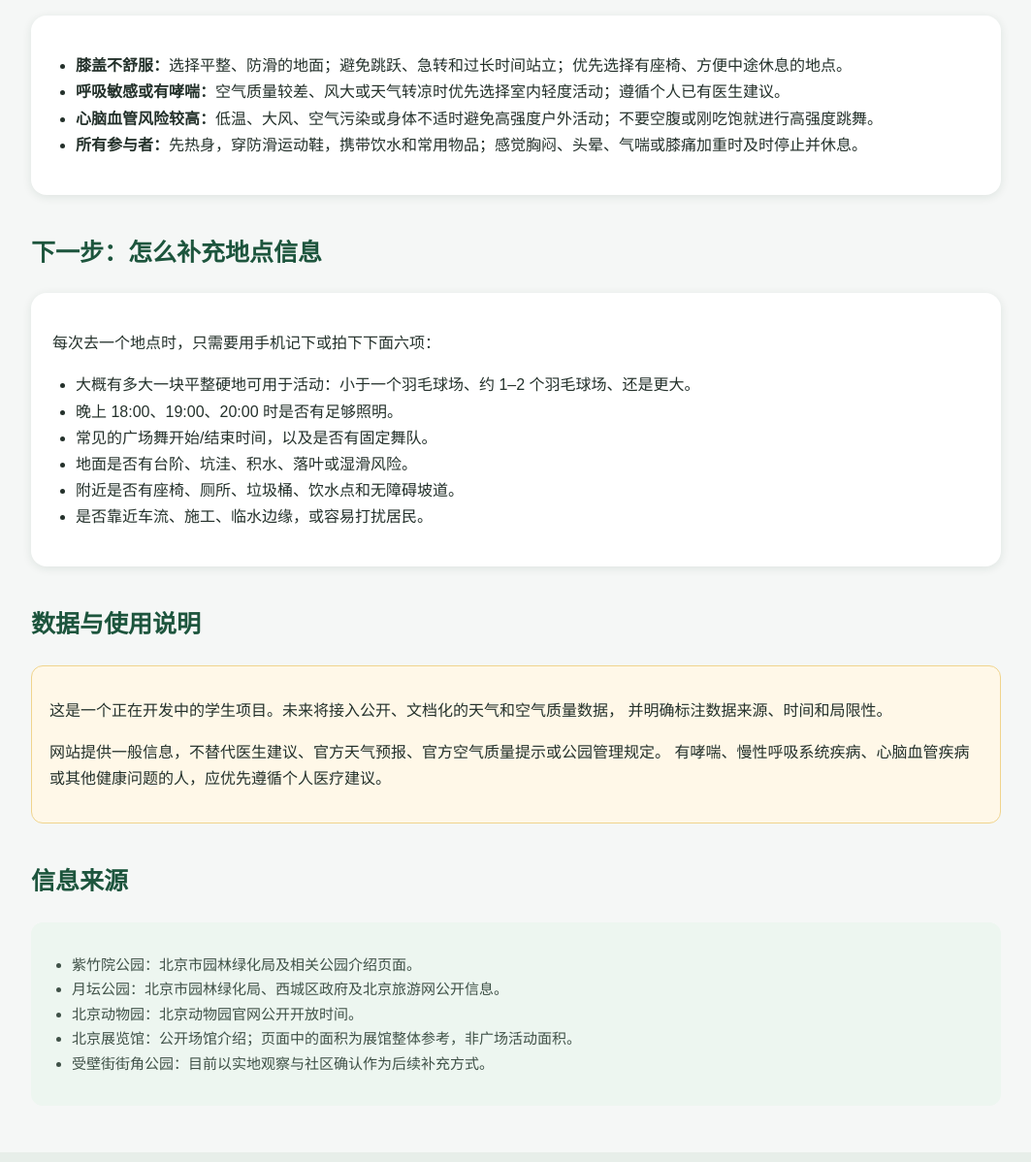
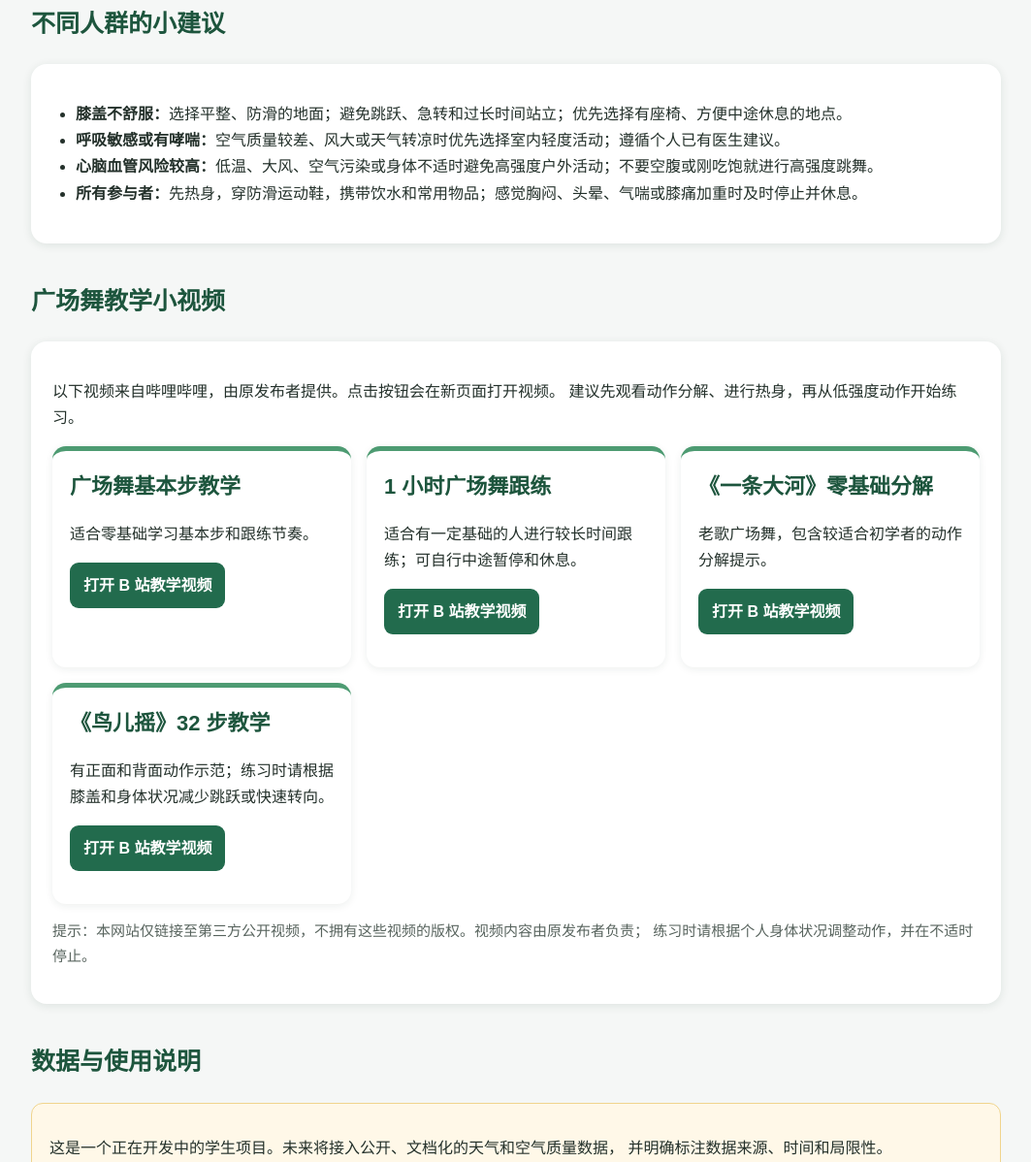
Before and after one commit to JoannaJessica/beijing-square-dance-weather, a plain HTML site: page index.html in a window 1280 px wide. Shown: the part 1785-2983 px from the top of the page at 97% size, without its empty margins (108-1171 px from the left). Drawn offline with Linux system fonts and the light colour scheme; no server answers.

```diff
--- a/index.html
+++ b/index.html
@@ -134,6 +134,19 @@
       text-align: center;
       font-size: 14px;
     }
+    .place-card a {
+  display: inline-block;
+  padding: 10px 14px;
+  border-radius: 9px;
+  background: #226b4d;
+  color: white;
+  font-weight: bold;
+  text-decoration: none;
+}
+
+.place-card a:hover {
+  background: #174a35;
+}
 
     @media (max-width: 600px) {
       header h1 {
@@ -190,7 +203,7 @@
         <h3>北京展览馆周边广场</h3>
         <p><span class="label">位置：</span>西城区西直门外大街 135 号附近</p>
         <p><span class="label">公开面积参考：</span>北京展览馆整体园区约 13.2 万平方米；这不是广场可跳舞面积。</p>
-        <p><span class="label">开放时间：</span><span class="pending">需根据当天展览和场馆管理安排确认</span></p>
+        <p><span class="label">开放时间：</span>24 小时开放（社区参考信息；如遇展览、安保或临时管理安排，请以现场提示为准）</p>
         <p><span class="label">适合关注：</span>地面是否平整、是否允许聚集活动、夜间照明、人流和车流噪声。</p>
         <p class="small-text">建议：不要把展馆总面积写成“可跳舞面积”；先实地估计开放空地大小。</p>
       </article>
@@ -217,7 +230,7 @@
         <h3>动物园北门广场</h3>
         <p><span class="label">位置：</span>北京动物园北门周边，西直门外大街一带</p>
         <p><span class="label">开放时间参考：</span>北京动物园园区通常旺季 7:30–19:00、淡季 7:30–18:00；北门外广场不等同于动物园园区开放区域。</p>
-        <p><span class="label">可跳舞面积：</span><span class="pending">需实地测量或观察</span></p>
+        <p><span class="label">可跳舞面积：</span>约 500 平方米（社区参考估计；实际可用空间会受人流、临时设施和管理要求影响）</p>
         <p><span class="label">适合关注：</span>道路与人流较多；需查看晚间照明、交通噪声、路面平整度、是否影响出入口通行。</p>
         <p class="small-text">建议：先确认北门外是否允许长期集体活动，并避免影响行人、车辆和园区出入口。</p>
       </article>
@@ -225,8 +238,8 @@
       <article class="place-card">
         <h3>受壁街街角公园</h3>
         <p><span class="label">位置：</span>西城区受壁街周边</p>
-        <p><span class="label">面积：</span><span class="pending">暂无可靠公开面积；建议现场估计活动硬地面积</span></p>
-        <p><span class="label">开放时间：</span><span class="pending">需根据公园现场标牌、社区管理规则确认</span></p>
+        <p><span class="label">面积：</span>约 1.25 公顷（约 12,500 平方米；社区参考信息）</p>
+        <p><span class="label">开放时间：</span>24 小时开放（社区参考信息；请遵守现场管理规定并注意夜间安全）</p>
         <p><span class="label">适合关注：</span>作为街角小微绿地，重点看是否有平整硬地、夜间照明、座椅、无障碍坡道、雨雪天积水与防滑情况。</p>
         <p class="small-text">建议：这里最适合做“社区实地观察卡”，不要在没有来源时填写具体面积或固定跳舞时间。</p>
       </article>
@@ -243,20 +256,77 @@
       </ul>
     </section>
 
-    <h2>下一步：怎么补充地点信息</h2>
+    <h2>广场舞教学小视频</h2>
 
-    <section class="card">
-      <p>每次去一个地点时，只需要用手机记下或拍下下面六项：</p>
-      <ul>
-        <li>大概有多大一块平整硬地可用于活动：小于一个羽毛球场、约 1–2 个羽毛球场、还是更大。</li>
-        <li>晚上 18:00、19:00、20:00 时是否有足够照明。</li>
-        <li>常见的广场舞开始/结束时间，以及是否有固定舞队。</li>
-        <li>地面是否有台阶、坑洼、积水、落叶或湿滑风险。</li>
-        <li>附近是否有座椅、厕所、垃圾桶、饮水点和无障碍坡道。</li>
-        <li>是否靠近车流、施工、临水边缘，或容易打扰居民。</li>
-      </ul>
-    </section>
+<section class="card">
+  <p>
+    以下视频来自哔哩哔哩，由原发布者提供。点击按钮会在新页面打开视频。
+    建议先观看动作分解、进行热身，再从低强度动作开始练习。
+  </p>
 
+  <div class="place-grid">
+    <article class="place-card">
+      <h3>广场舞基本步教学</h3>
+      <p>适合零基础学习基本步和跟练节奏。</p>
+      <p>
+        <a
+          href="https://www.bilibili.com/video/BV18gT5ztECn/"
+          target="_blank"
+          rel="noopener noreferrer"
+        >
+          打开 B 站教学视频
+        </a>
+      </p>
+    </article>
+
+    <article class="place-card">
+      <h3>1 小时广场舞跟练</h3>
+      <p>适合有一定基础的人进行较长时间跟练；可自行中途暂停和休息。</p>
+      <p>
+        <a
+          href="https://www.bilibili.com/video/BV1fi4y137kn/"
+          target="_blank"
+          rel="noopener noreferrer"
+        >
+          打开 B 站教学视频
+        </a>
+      </p>
+    </article>
+
+    <article class="place-card">
+      <h3>《一条大河》零基础分解</h3>
+      <p>老歌广场舞，包含较适合初学者的动作分解提示。</p>
+      <p>
+        <a
+          href="https://www.bilibili.com/video/BV14SL26JE8V/"
+          target="_blank"
+          rel="noopener noreferrer"
+        >
+          打开 B 站教学视频
+        </a>
+      </p>
+    </article>
+
+    <article class="place-card">
+      <h3>《鸟儿摇》32 步教学</h3>
+      <p>有正面和背面动作示范；练习时请根据膝盖和身体状况减少跳跃或快速转向。</p>
+      <p>
+        <a
+          href="https://www.bilibili.com/video/BV1vouvzeEES/"
+          target="_blank"
+          rel="noopener noreferrer"
+        >
+          打开 B 站教学视频
+        </a>
+      </p>
+    </article>
+  </div>
+
+  <p class="small-text">
+    提示：本网站仅链接至第三方公开视频，不拥有这些视频的版权。视频内容由原发布者负责；
+    练习时请根据个人身体状况调整动作，并在不适时停止。
+  </p>
+</section>
     <h2>数据与使用说明</h2>
 
     <section class="notice">
```
